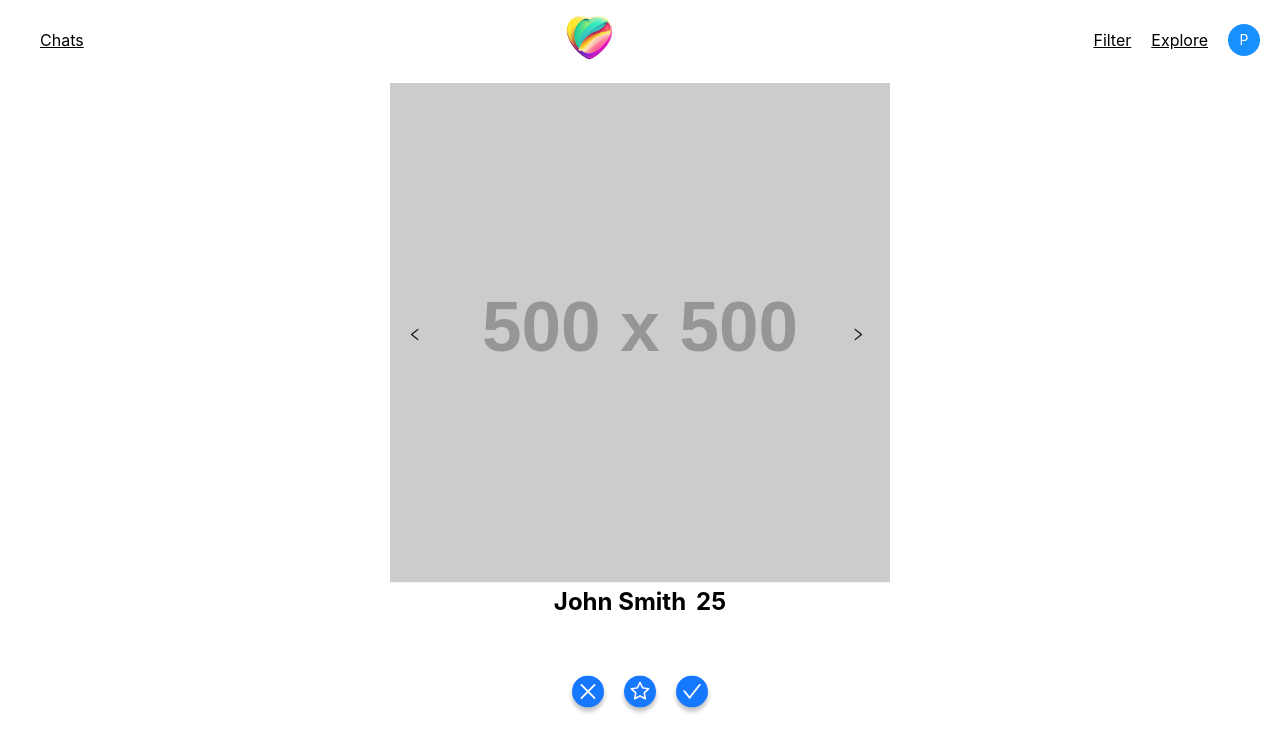
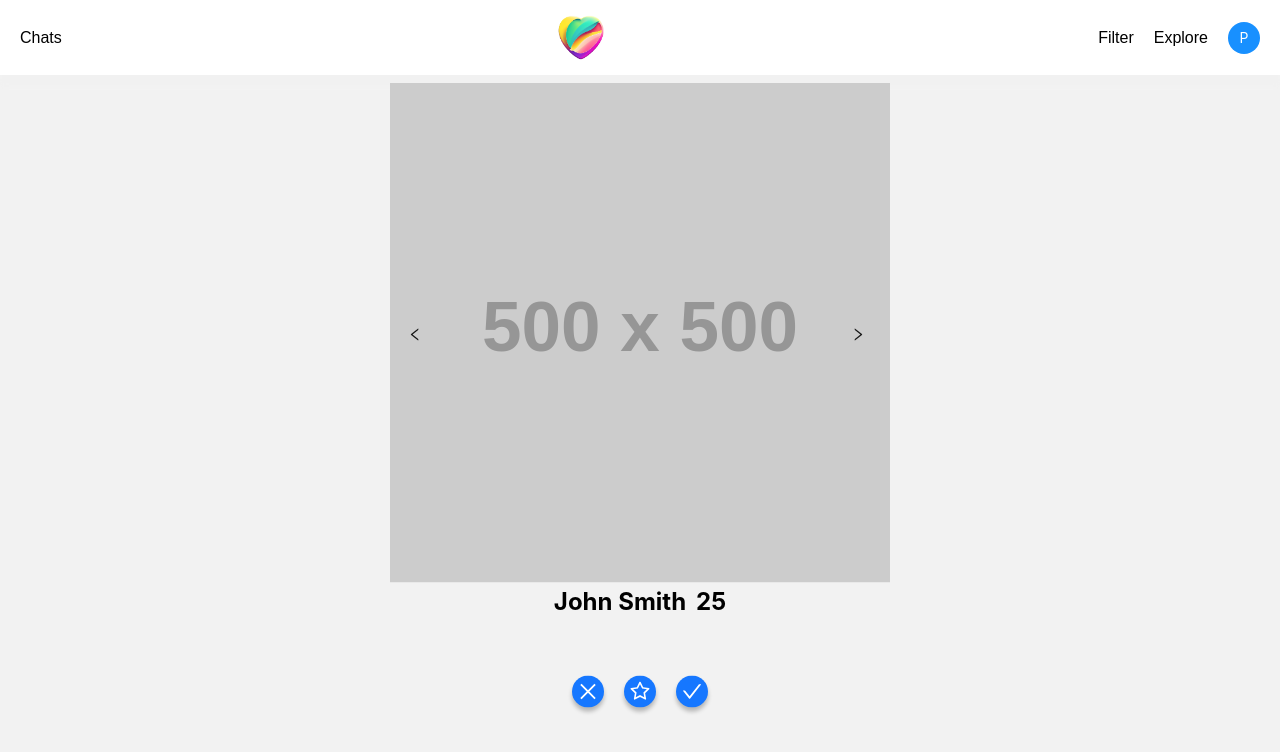
Before and after one commit to maxlee98/dating-app, a React (Create React App) app in the folder frontend-dating-app/: page /home in a window 1280 px wide. Shown: the top 752 px of the page. Built offline with nearby package versions, Linux system fonts and the light colour scheme.

Commit message:
Css Update
HomePage css update

```diff
--- a/frontend-dating-app/src/components/NavigationBar/nav-bar.css
+++ b/frontend-dating-app/src/components/NavigationBar/nav-bar.css
@@ -0,0 +1,36 @@
+.navbar-container {
+  display: flex;
+  align-items: center;
+  justify-content: space-between;
+  background-color: rgb(255, 255, 255);
+  box-shadow: 0px 10px 5px rgb(241, 241, 241);
+  padding: 0 20px;
+}
+
+.navbar-menu-container {
+  display: flex;
+  align-items: center;
+}
+
+.navbar-logo-container {
+  display: flex;
+  align-items: center;
+}
+
+.navbar-logo {
+  height: 75px;
+  margin-right: 20px;
+}
+
+.navbar-link {
+  margin-right: 20px;
+  font-family: "Montserrat", sans-serif;
+  font-size: 16px;
+  color: black;
+  text-decoration: none;
+}
+
+.navbar-avatar {
+  background-color: #1890ff;
+  cursor: pointer;
+}
--- a/frontend-dating-app/src/components/NavigationBar/nav-bar.jsx
+++ b/frontend-dating-app/src/components/NavigationBar/nav-bar.jsx
@@ -1,6 +1,7 @@
 import { Menu, Dropdown, Avatar } from "antd";
 import { Link } from "react-router-dom";
 import logo from "../../assets/images/dating-app-logo.png";
+import "./nav-bar.css";
 
 export default function NavigationBar() {
   const menu = (
@@ -15,34 +16,22 @@ export default function NavigationBar() {
   );
 
   return (
-    <div
-      style={{
-        backgroundColor: "white",
-        display: "flex",
-        alignItems: "center",
-        justifyContent: "space-between",
-        padding: "0 20px",
-      }}
-    >
-      <div style={{ display: "flex", alignItems: "center" }}>
-        <Link to="/chats" style={{ marginLeft: 20, color: "black" }}>
+    <div className="navbar-container">
+      <div className="navbar-logo-container">
+        <Link to="/chats" className="navbar-link">
           Chats
         </Link>
       </div>
-      <div>
-        <img src={logo} alt="logo" style={{ height: 75 }} />
-      </div>
-      <div style={{ display: "flex", alignItems: "center" }}>
-        <Link to="/filter" style={{ marginRight: 20, color: "black" }}>
+      <img src={logo} alt="logo" className="navbar-logo" />
+      <div className="navbar-menu-container">
+        <Link to="/filter" className="navbar-link">
           Filter
         </Link>
-        <Link to="/explore" style={{ marginRight: 20, color: "black" }}>
+        <Link to="/explore" className="navbar-link">
           Explore
         </Link>
         <Dropdown overlay={menu} placement="bottomRight">
-          <Avatar style={{ backgroundColor: "#1890ff", cursor: "pointer" }}>
-            P
-          </Avatar>
+          <Avatar className="navbar-avatar">P</Avatar>
         </Dropdown>
       </div>
     </div>
--- a/frontend-dating-app/src/pages/HomePage/HomePage.css
+++ b/frontend-dating-app/src/pages/HomePage/HomePage.css
@@ -1,3 +1,9 @@
+html body {
+  height: 100%;
+  width: 100%;
+  background-color: #f2f2f2;
+}
+
 .card-container {
   position: absolute;
   top: 50%;
```
